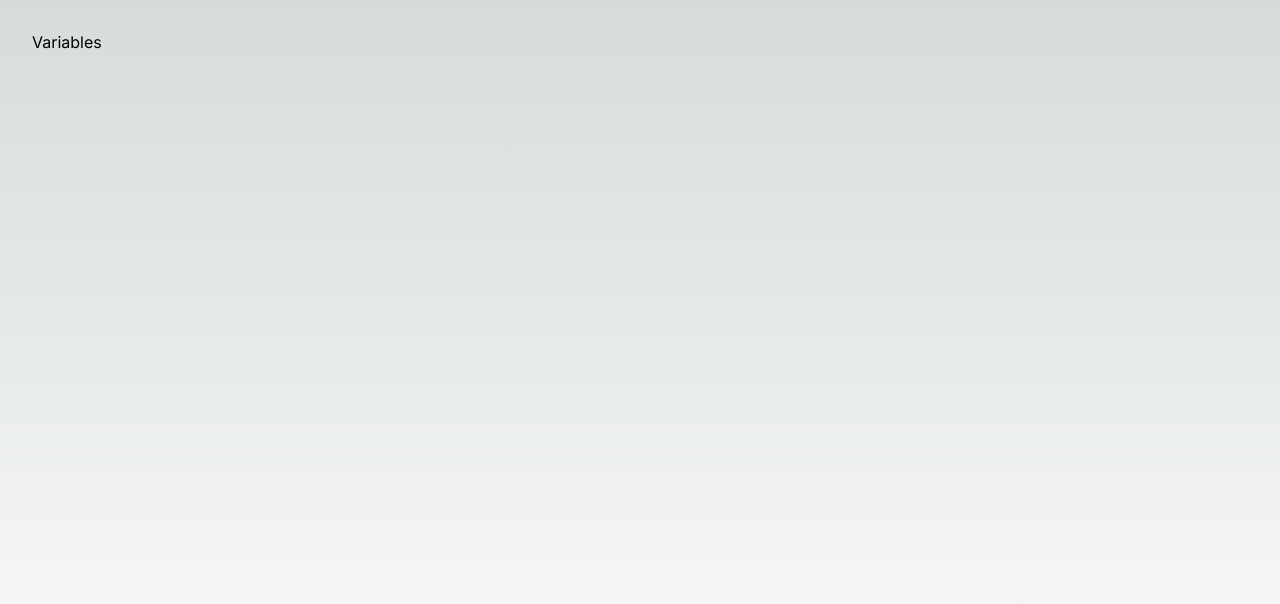
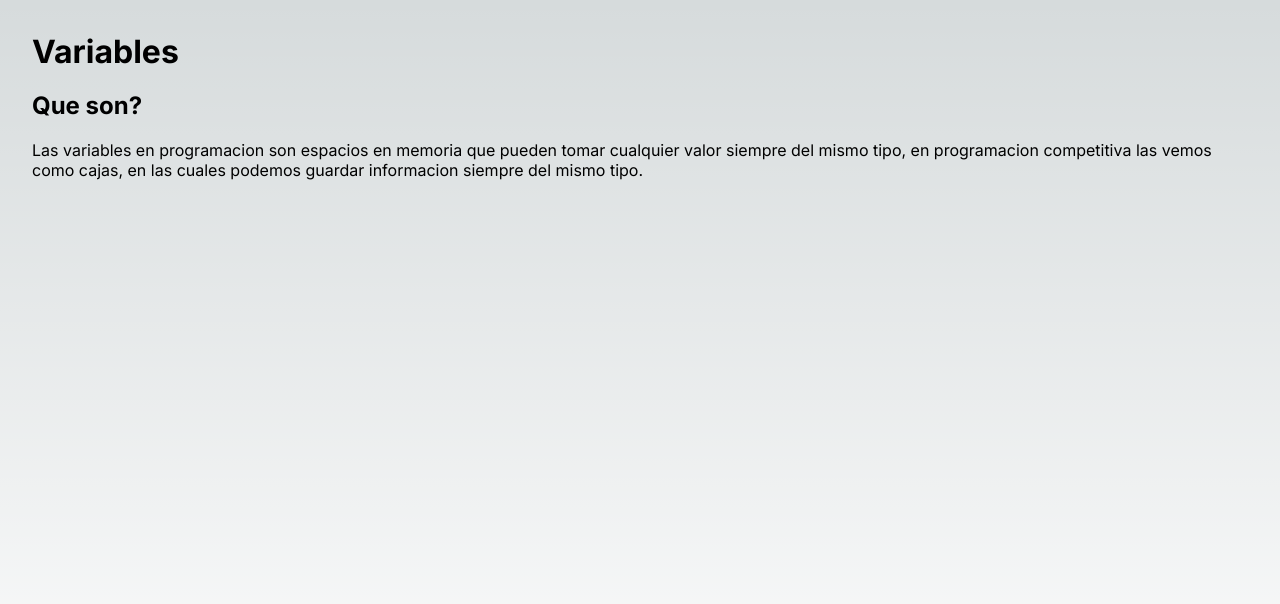
Before and after one commit to JDDMR03/CodeXLearn, a Next.js app: page /variables in a window 1280 px wide. Shown: the top 604 px of the page. Built offline with nearby package versions, Linux system fonts and the light colour scheme.

Commit message:
Adding variables styles and content

```diff
--- a/package.json
+++ b/package.json
@@ -9,8 +9,8 @@
     "lint": "next lint"
   },
   "dependencies": {
-    "react": "^18",
-    "react-dom": "^18",
-    "next": "14.0.0"
+    "next": "^14.0.1",
+    "react": "^18.2.0",
+    "react-dom": "^18.2.0"
   }
 }
--- a/src/pages/variables.js
+++ b/src/pages/variables.js
@@ -17,7 +17,16 @@ export default function Variables() {
         <link rel="icon" href="/favicon.ico" />
       </Head>
       <main className={`${styles.main} ${inter.className}`}>
-          <p>Variables</p>
+        <div className={styles.article}>
+          <h1>Variables</h1>
+          <h2>Que son?</h2>
+          <p>
+            Las variables en programacion son espacios en memoria que pueden
+            tomar cualquier valor siempre del mismo tipo, en programacion
+            competitiva las vemos como cajas, en las cuales podemos guardar
+            informacion siempre del mismo tipo.
+          </p>
+        </div>
       </main>
     </>
   )
--- a/src/styles/Article.module.css
+++ b/src/styles/Article.module.css
@@ -8,3 +8,12 @@
   width: 100%;
   height: 100%;
 }
+
+.article{
+  display: flex;
+  flex-direction: column;
+  align-items: flex-start;
+  gap: 20px;
+  width: 100%;
+  height: 100%;
+}
```
Also changed, not shown: 1 other file (tests, documents, lock files or other folders).
